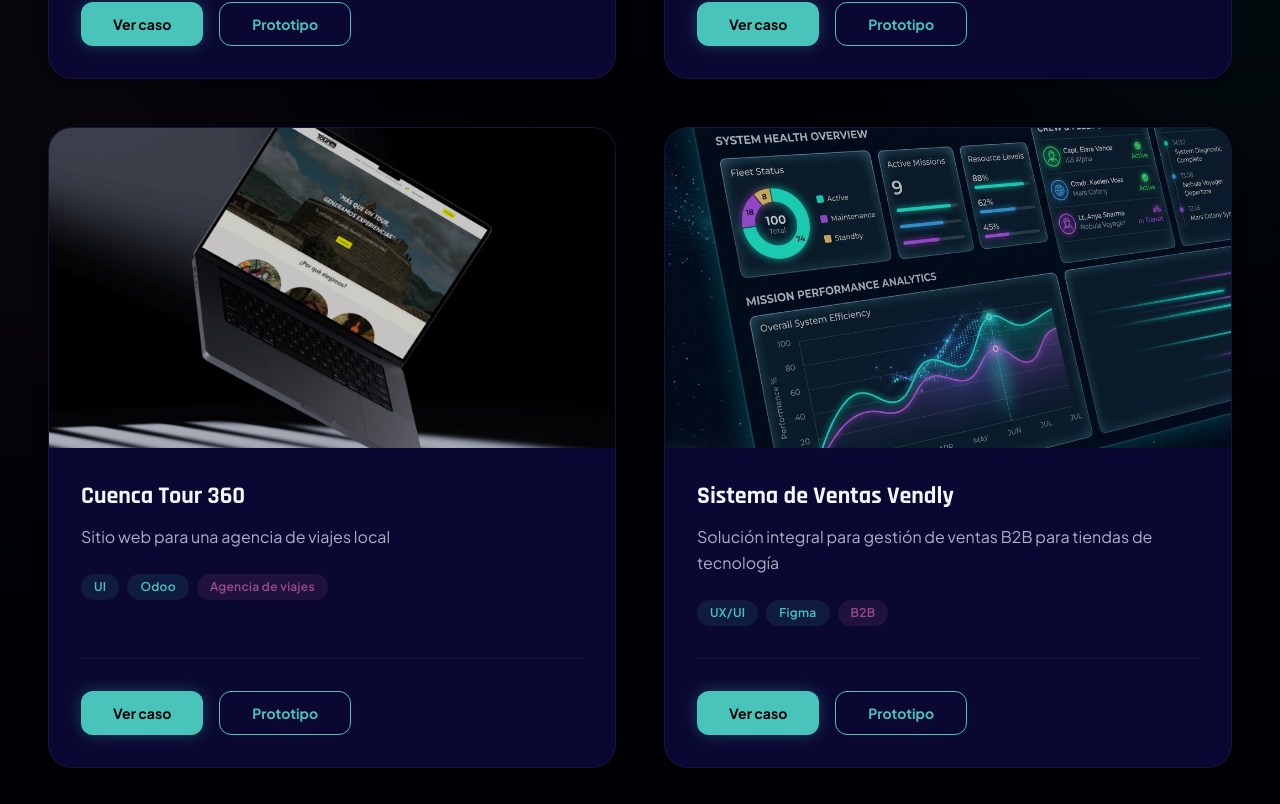
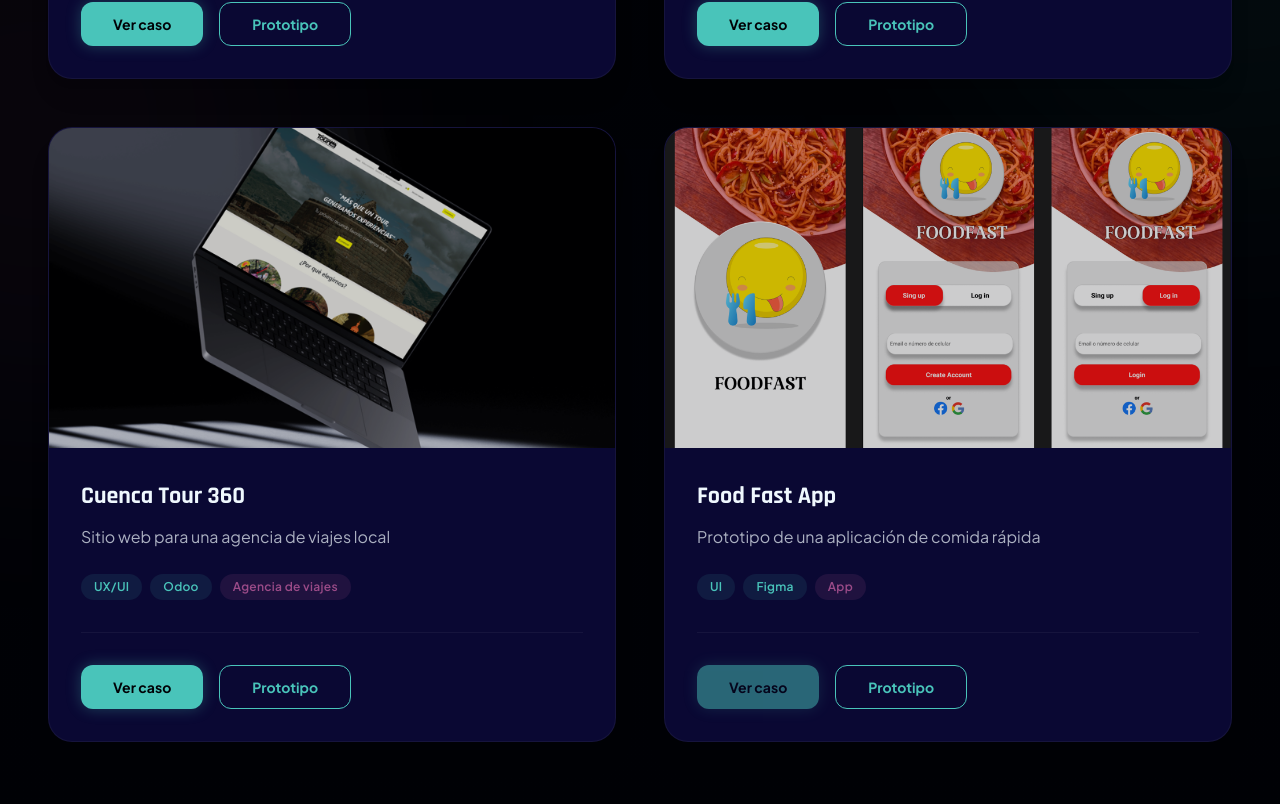
Before and after one commit to dianasaico20/portfolio, a Next.js app: page / in a window 1280 px wide. Shown: the part 1616-2420 px from the top of the page. Built offline with nearby package versions, Linux system fonts and the light colour scheme.

Commit message:
feat: add featured projects hook and contact form component with email submission support

```diff
--- a/src/components/home/FeaturedProjects.tsx
+++ b/src/components/home/FeaturedProjects.tsx
@@ -1,28 +1,42 @@
+// components/FeaturedProjects.tsx
+
 "use client";
 
 import { motion, AnimatePresence } from "framer-motion";
 import Image from "next/image";
+
 import { Card, CardContent } from "@/components/ui/Card";
 import { Badge } from "@/components/ui/Badge";
 import { Button } from "@/components/ui/Button";
+
 import { useFeaturedProjects } from "@/hooks/useFeaturedProjects";
 
 export default function FeaturedProjects() {
-  const { filters, activeFilter, setActiveFilter, filteredProjects } = useFeaturedProjects();
+  const {
+    filters,
+    activeFilter,
+    setActiveFilter,
+    filteredProjects
+  } = useFeaturedProjects();
 
   return (
-    <section id="projects" className="py-24 relative z-10 overflow-hidden">
-      {/* Smooth vertical gradient background to avoid sharp cuts and reveal stars */}
+    <section
+      id="projects"
+      className="py-24 relative z-10 overflow-hidden"
+    >
+      {/* Background */}
       <div className="absolute inset-0 bg-linear-to-b from-transparent via-background-primary/20 to-transparent pointer-events-none -z-10" />
 
-      {/* Top Section Divider */}
+      {/* Divider */}
       <div className="absolute top-0 left-1/2 -translate-x-1/2 w-full max-w-7xl h-px bg-linear-to-r from-transparent via-accent-primary/20 to-transparent" />
 
-      {/* Ambient Cosmic Illumination */}
+      {/* Ambient glow */}
       <div className="absolute top-1/4 -right-64 w-150 h-150 bg-accent-primary/5 rounded-full blur-[120px] pointer-events-none" />
+
       <div className="absolute bottom-1/4 -left-64 w-150 h-150 bg-highlight-primary/5 rounded-full blur-[120px] pointer-events-none" />
 
       <div className="max-w-7xl mx-auto px-6 md:px-12 relative z-10">
+        {/* Header */}
         <motion.div
           initial={{ opacity: 0, y: 20 }}
           whileInView={{ opacity: 1, y: 0 }}
@@ -36,11 +50,12 @@
 
           {/* Filters */}
           <div className="flex flex-wrap items-center gap-3">
-            {filters.map(filter => (
+            {filters.map((filter) => (
               <button
                 key={filter}
                 onClick={() => setActiveFilter(filter)}
-                className={`px-5 py-2 rounded-full text-xs md:text-sm font-body transition-all duration-300 ${activeFilter === filter
+                className={`px-5 py-2 rounded-full text-xs md:text-sm font-body transition-all duration-300 ${
+                  activeFilter === filter
                     ? "bg-accent-primary text-background-primary font-bold"
                     : "border border-accent-primary text-text-primary hover:bg-accent-soft font-medium"
                 }`}
@@ -51,9 +66,18 @@
           </div>
         </motion.div>
 
-        <motion.div layout className="grid grid-cols-1 lg:grid-cols-2 gap-8 md:gap-12">
+        {/* Projects */}
+        <motion.div
+          layout
+          className="grid grid-cols-1 lg:grid-cols-2 gap-8 md:gap-12"
+        >
           <AnimatePresence>
-            {filteredProjects.map(project => (
+            {filteredProjects.map((project) => {
+              const isOnlyUI = project.tags.some(
+                (tag) => tag.label === "UI"
+              );
+
+              return (
                 <motion.div
                   key={project.id}
                   layout
@@ -63,6 +87,7 @@
                   transition={{ duration: 0.4 }}
                 >
                   <Card className="h-full flex flex-col group">
+                    {/* Image */}
                     <div className="relative h-64 md:h-80 w-full overflow-hidden">
                       <Image
                         src={project.image}
@@ -73,24 +98,35 @@
                         priority
                         quality={75}
                       />
+
                       <div className="absolute inset-0 bg-background-primary/20 group-hover:bg-transparent transition-colors duration-700 z-10" />
-                    {/* Hover light line glow at bottom of image */}
+
                       <div className="absolute bottom-0 left-0 right-0 h-1/2 bg-linear-to-t from-background-secondary via-background-secondary/50 to-transparent opacity-0 group-hover:opacity-100 transition-opacity duration-700 z-20 pointer-events-none" />
                     </div>
+
+                    {/* Content */}
                     <CardContent className="p-8 flex flex-col flex-1 relative overflow-hidden">
-                    {/* Background glow on card content on hover */}
                       <div className="absolute top-0 left-1/2 -translate-x-1/2 w-full h-32 bg-accent-primary/5 blur-[60px] rounded-full opacity-0 group-hover:opacity-100 transition-opacity duration-700 pointer-events-none" />
+
                       <h3 className="font-display text-xl md:text-2xl font-bold text-text-primary mb-3 relative z-10 group-hover:text-accent-primary transition-colors duration-300">
                         {project.title}
                       </h3>
+
                       <p className="text-text-muted text-sm md:text-base mb-6 leading-relaxed font-body">
                         {project.description}
                       </p>
+
+                      {/* Tags */}
                       <div className="flex flex-wrap gap-2 mb-8">
-                      {project.tags.map(tag => (
+                        {project.tags.map((tag) => (
                           <Badge
                             key={tag.label}
-                          variant={tag.variant as "default" | "highlight" | "outline"}
+                            variant={
+                              tag.variant as
+                                | "default"
+                                | "highlight"
+                                | "outline"
+                            }
                             className="font-body text-xs rounded-full px-3 py-1 font-semibold tracking-wide"
                           >
                             {tag.label}
@@ -98,18 +134,56 @@
                         ))}
                       </div>
 
+                      {/* Actions */}
                       <div className="mt-auto relative z-10 border-t border-white/5 pt-8 flex flex-wrap gap-4 before:absolute before:top-0 before:left-0 before:w-0 before:h-px before:bg-linear-to-r before:from-accent-primary before:to-transparent group-hover:before:w-full before:transition-all before:duration-700">
-                      <Button variant="primary" size="md" className="rounded-xl font-body font-bold text-sm w-full sm:w-auto px-8">
+
+                        {/* Ver caso */}
+                      {isOnlyUI ? (
+                      <Button
+                        variant="primary"
+                        size="md"
+                        disabled
+                        className="rounded-xl font-body font-bold text-sm w-full sm:w-auto px-8 opacity-50 cursor-not-allowed"
+                      >
                         Ver caso
                       </Button>
-                      <Button variant="outline" size="md" className="rounded-xl font-body font-bold text-sm w-full sm:w-auto px-8">
+                    ) : (
+                      <a
+                        href={project.caseStudyUrl}
+                        target="_blank"
+                        rel="noopener noreferrer"
+                      >
+                        <Button
+                          variant="primary"
+                          size="md"
+                          className="rounded-xl font-body font-bold text-sm w-full sm:w-auto px-8"
+                        >
+                          Ver caso
+                        </Button>
+                      </a>
+                    )}
+
+                        {/* Prototipo */}
+                        <a
+                            href={project.prototypeUrl}
+                            target="_blank"
+                            rel="noopener noreferrer"
+                          >
+                            <Button
+                              variant="outline"
+                              size="md"
+                              className="rounded-xl font-body font-bold text-sm w-full sm:w-auto px-8"
+                            >
                               Prototipo
                             </Button>
+                          </a>
+
                       </div>
                     </CardContent>
                   </Card>
                 </motion.div>
-            ))}
+              );
+            })}
           </AnimatePresence>
         </motion.div>
       </div>
--- a/src/hooks/useFeaturedProjects.ts
+++ b/src/hooks/useFeaturedProjects.ts
@@ -1,63 +1,119 @@
+// hooks/useFeaturedProjects.ts
+
 import { useState } from "react";
 
-export const filters = ["Todos", "Diseño UX/UI", "Diseño UI"];
+export const filters = [
+  "Todos",
+  "Diseño UX/UI",
+  "Diseño UI"
+];
 
 export const projects = [
   {
     id: 1,
+
     title: "Sistema de Ventas Vendly",
-    description: "Solución integral para gestión de ventas B2B para tiendas de tecnología",
+
+    description:
+      "Solución integral para gestión de ventas B2B para tiendas de tecnología",
+
     image: "/assets/images/sistemvendly.png",
+
+    caseStudyUrl: "/projects/vendly",
+
+    prototypeUrl:
+      "https://www.figma.com/proto/vendly",
+
     tags: [
       { label: "UX/UI", variant: "default" },
       { label: "Figma", variant: "default" },
       { label: "B2B", variant: "highlight" }
     ],
+
     category: "Diseño UX/UI"
   },
+
   {
     id: 2,
+
     title: "El Pastel",
-    description: "Landing Page para una panaderia y pasteleria local",
+
+    description:
+      "Landing Page para una panadería y pastelería local",
+
     image: "/assets/images/casoux.png",
+
+    caseStudyUrl: "/projects/el-pastel",
+
+    prototypeUrl:
+      "https://www.figma.com/proto/elpastel",
+
     tags: [
       { label: "UX/UI", variant: "default" },
       { label: "Figma", variant: "default" },
       { label: "Proyecto conceptual", variant: "highlight" }
     ],
+
     category: "Diseño UX/UI"
   },
+
   {
     id: 3,
+
     title: "Cuenca Tour 360",
-    description: "Sitio web para una agencia de viajes local",
+
+    description:
+      "Sitio web para una agencia de viajes local",
+
     image: "/assets/images/cuencatour360.png",
+
+    caseStudyUrl: "/projects/cuenca-tour-360",
+
+    prototypeUrl:
+      "https://www.figma.com/proto/cuencatour360",
+
     tags: [
-      { label: "UI", variant: "default" },
+      { label: "UX/UI", variant: "default" },
       { label: "Odoo", variant: "default" },
       { label: "Agencia de viajes", variant: "highlight" }
     ],
+
     category: "Diseño UI"
   },
+
   {
     id: 4,
-    title: "Sistema de Ventas Vendly",
-    description: "Solución integral para gestión de ventas B2B para tiendas de tecnología",
-    image: "/assets/images/placeholder-project.jpg",
+
+    title: "Food Fast App",
+
+    description:
+      "Prototipo de una aplicación de comida rápida",
+
+    image: "/assets/images/appfood.png",
+
+    caseStudyUrl: "",
+
+    prototypeUrl:
+      "https://www.figma.com/proto/XCXf3MEmxnJwXxK22vdNqy/App--Food-Fast?node-id=2-2&p=f&t=fLM3FLJifhNWOvXx-1&scaling=scale-down&content-scaling=fixed&page-id=0%3A1&starting-point-node-id=2%3A2",
+
     tags: [
-      { label: "UX/UI", variant: "default" },
+      { label: "UI", variant: "default" },
       { label: "Figma", variant: "default" },
-      { label: "B2B", variant: "highlight" }
+      { label: "App", variant: "highlight" }
     ],
-    category: "Diseño UX/UI"
+
+    category: "Diseño UI"
   }
 ];
 
 export function useFeaturedProjects() {
-  const [activeFilter, setActiveFilter] = useState("Todos");
+  const [activeFilter, setActiveFilter] =
+    useState("Todos");
 
-  const filteredProjects = projects.filter(p =>
-    activeFilter === "Todos" ? true : p.category === activeFilter
+  const filteredProjects = projects.filter((project) =>
+    activeFilter === "Todos"
+      ? true
+      : project.category === activeFilter
   );
 
   return {
```
Also changed, not shown: src/components/home/ContactCTA.tsx (+130 -23 lines), public/assets/images/appfood.png (added). Lines whose indentation alone changed are shown as unchanged.
